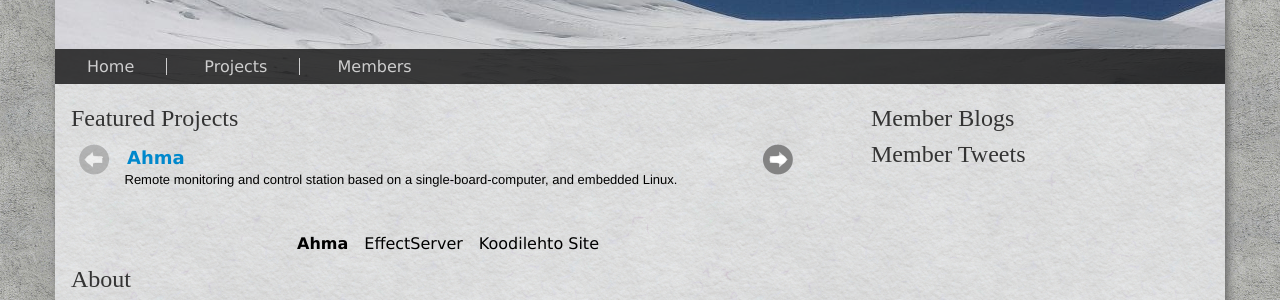
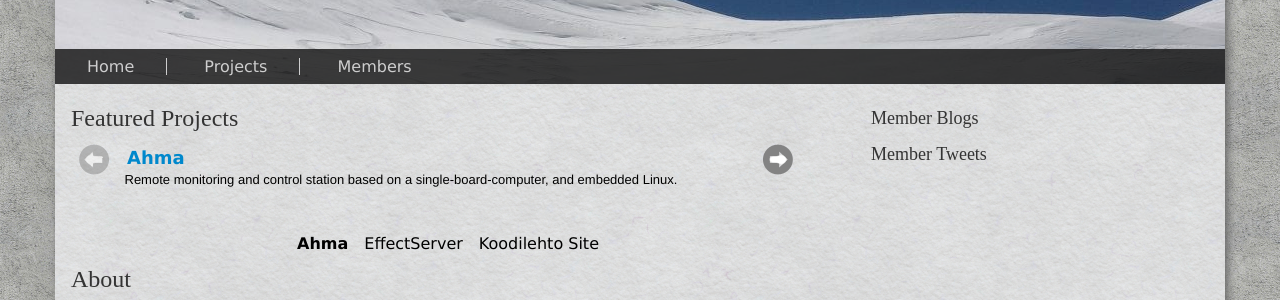
Before and after one commit to koodilehto/koodilehto-site, a Jekyll site: the page built from index.html, in a window 1280 px wide. Shown: the part 140-440 px from the top of the page. Built offline with Jekyll 4.4.1, drawn with Linux system fonts in a browser that asks for light colours; some web fonts are replaced.

Commit message:
Title texts smaller on the right side wrapper

```diff
--- a/css/base.css
+++ b/css/base.css
@@ -24,6 +24,10 @@ dt, dd, footer {
 .wrapper {
     margin-left: 1em;
     margin-right: 1em;
+}
+
+.wrapper .rightbox {
+    font-size: large;
 }
 
 .right {
--- a/index.html
+++ b/index.html
@@ -65,10 +65,10 @@ js: index
 
     <div class="span4">
         <div class="wrapper">
-        <h2>Member Blogs</h2>
+        <h2 class="rightbox">Member Blogs</h2>
         <div id="news"></div>
 
-        <h2>Member Tweets</h2>
+        <h2 class="rightbox">Member Tweets</h2>
         <div id="tweets"></div>
         </div>
     </div>
--- a/projects/index.html
+++ b/projects/index.html
@@ -22,7 +22,7 @@ js: projects
 
     <div class="span4">
         <div class="wrapper">
-        <h2>GitHub Commits</h2>
+        <h2 class="rightbox">GitHub Commits</h2>
         <div id="github"></div>
         </div>
     </div>
```
